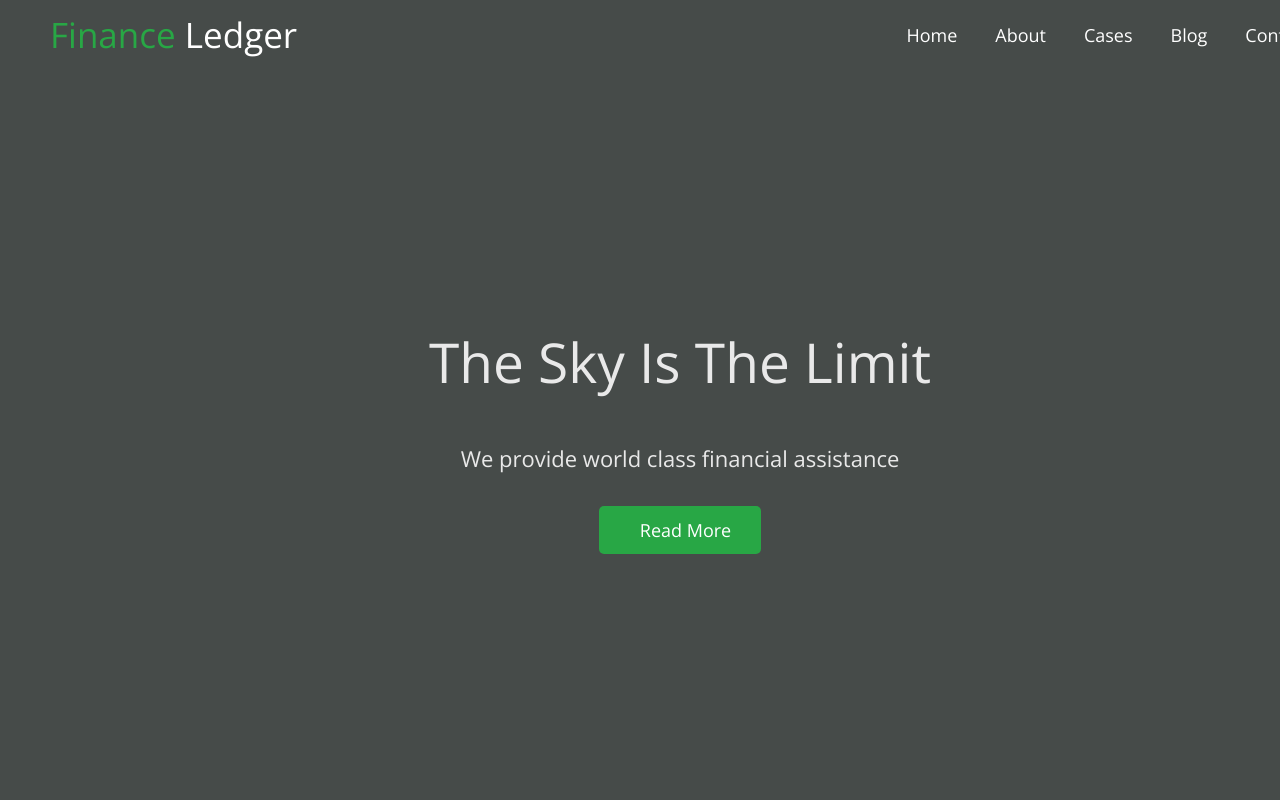
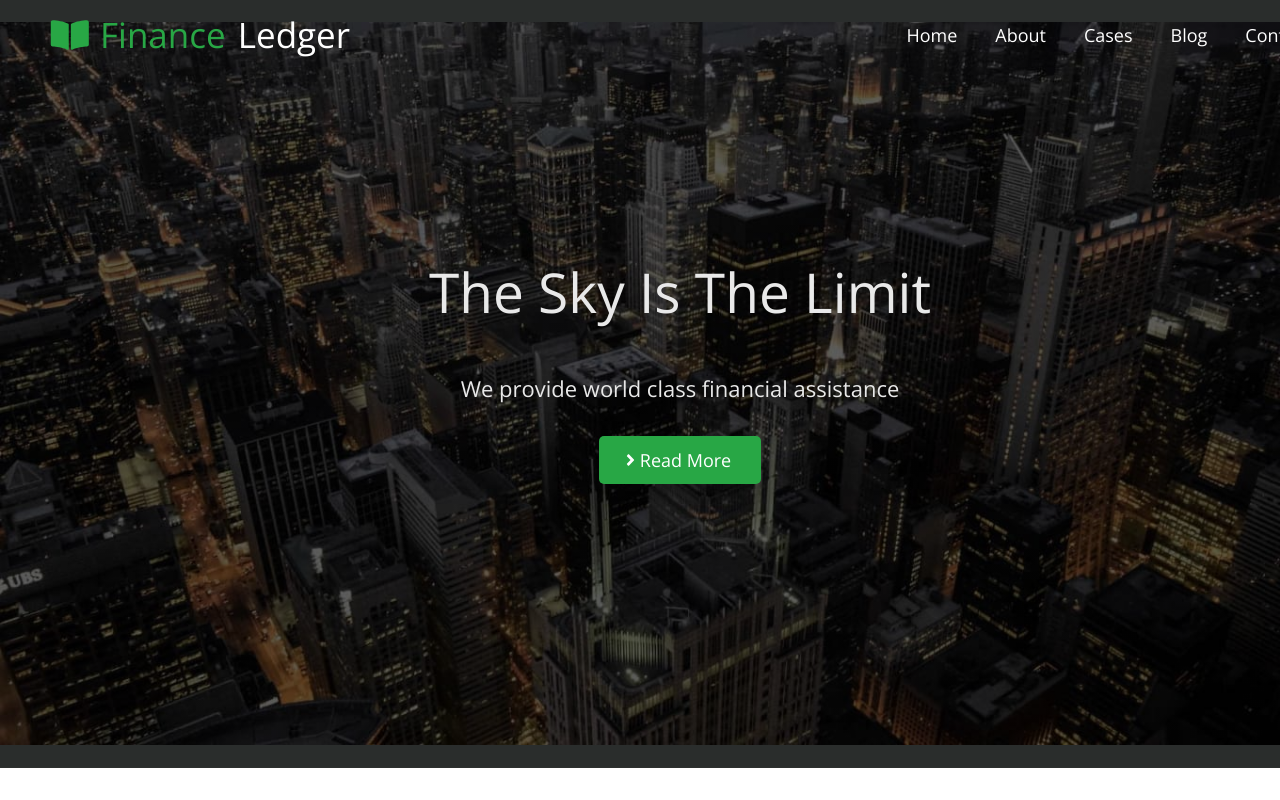
Before and after one commit to victorpalagitskyi/fson-67-cossacs, a plain HTML site: page index.html in a window 1280 px wide. Shown: the top 800 px of the page. Drawn offline with nearby package versions, Linux system fonts and the light colour scheme.

Commit message:
add hero-heder

```diff
--- a/css/style.css
+++ b/css/style.css
@@ -93,7 +93,9 @@ address {
 
 /* header */
 .header {
-  background-color: rgb(70, 75, 73);
+  position: absolute;
+  width: 100%;
+  z-index: 1;
 }
 
 .header .container {
@@ -101,14 +103,23 @@ address {
 }
 
 .logo {
+  display: flex;
+  align-items: center;
+
   font-size: 35px;
   line-height: 1.21;
   color: var(--secondary-text-color);
   margin-right: auto;
 }
 
+.logo-icon {
+  fill: var(--accent-color);
+  margin-right: 10px;
+}
+
 .accent {
   color: var(--accent-color);
+  margin-right: 12px;
 }
 
 .header-list {
@@ -123,6 +134,26 @@ address {
 
   padding: 21px 0;
   display: block;
+
+  transition: color 250ms linear;
+  position: relative;
+}
+
+.header-nav-link:hover,
+.header-nav-link:focus {
+  color: var(--accent-color);
+}
+
+.header-nav-link:hover::after,
+.header-nav-link:focus::after {
+  content: '';
+  position: absolute;
+  bottom: 0;
+  width: 100%;
+  left: 0;
+  height: 4px;
+  border-radius: 4px;
+  background-color: var(--accent-color);
 }
 
 .header-nav {
@@ -138,6 +169,14 @@ address {
   padding-top: 259px;
   padding-bottom: 284px;
   text-align: center;
+
+  background-image: linear-gradient(0deg, rgba(0, 0, 0, 0.4), rgba(0, 0, 0, 0.4)),
+    url(../images/hero/hero.jpg);
+  background-repeat: no-repeat;
+  background-size: contain;
+  background-position: center;
+  max-width: 1360px;
+  margin: 0 auto;
 }
 
 .hero-title {
@@ -158,7 +197,23 @@ address {
 }
 
 .hero-btn {
-  padding: 10px 30px 10px 41px;
+  padding: 10px 30px 10px 27px;
+
+  display: inline-flex;
+  align-items: center;
+  gap: 5px;
+
+  transition: color 250ms linear, background-color 250ms linear;
+}
+
+.hero-btn:hover,
+.hero-btn:focus {
+  background-color: var(--secondary-text-color);
+  color: var(--accent-color);
+}
+
+.icon-btn {
+  fill: currentColor;
 }
 
 /* ABOUUT */
--- a/index.html
+++ b/index.html
@@ -42,7 +42,12 @@
     <header class="header">
       <div class="container">
         <nav class="header-nav">
-          <a class="logo link" href="./index.html"><span class="accent">Finance</span> Ledger</a>
+          <a class="logo link" href="./index.html">
+            <svg class="logo-icon" width="40" height="30">
+              <use href="./images/icon/sprite.svg#icon-logo"></use>
+            </svg>
+            <span class="accent">Finance </span> Ledger</a
+          >
           <ul class="header-list list">
             <li><a class="header-nav-link link" href="">Home</a></li>
             <li><a class="header-nav-link link" href="">About</a></li>
@@ -61,7 +66,12 @@
         <div class="container">
           <h1 class="hero-title">The Sky Is The Limit</h1>
           <p class="hero-text">We provide world class financial assistance</p>
-          <a class="button dark hero-btn link" href="">Read More</a>
+          <a class="button dark hero-btn link" href="">
+            <svg class="icon-btn" width="9" height="18">
+              <use href="./images/icon/sprite.svg#icon-arrow"></use>
+            </svg>
+            Read More</a
+          >
         </div>
       </section>
 
```
Also changed, not shown: images/hero/hero.jpg (added), images/icon/sprite.svg (added).
